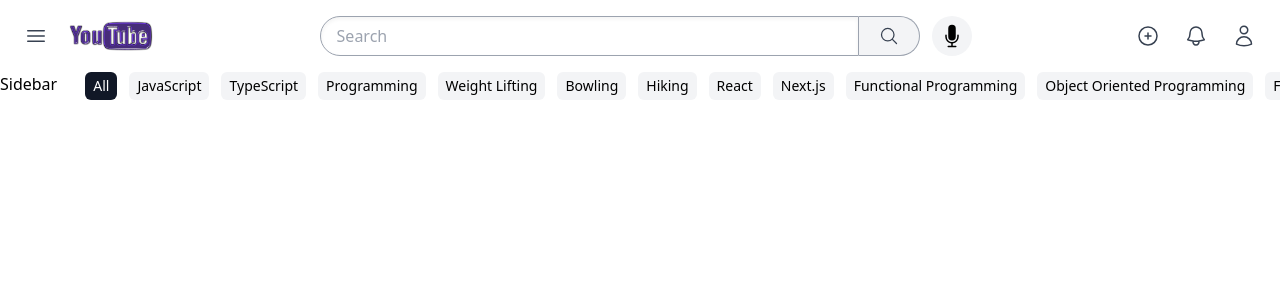
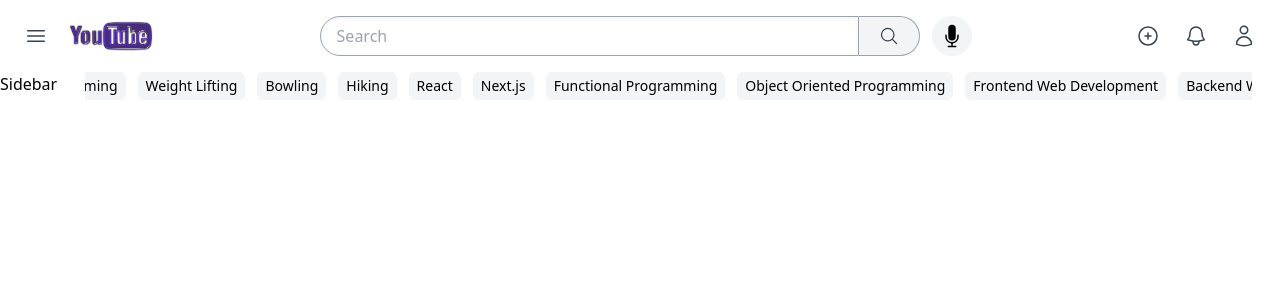
Before and after one commit to mojde-pajang/youtube_homepage, a React (Vite) app: page / in a window 1280 px wide. Shown: the top 300 px of the page. Built offline with nearby package versions, Linux system fonts and the light colour scheme.

Commit message:
Add action to category arrows

```diff
--- a/src/App.tsx
+++ b/src/App.tsx
@@ -10,7 +10,7 @@ function App() {
       <PageHeader />
       <div className="grid grid-cols-[auto,1fr] gap-7 flex-grow-1 overflow-auto">
         <div>Sidebar</div>
-        <div className=" overflow-x-hidden">
+        <div className=" overflow-x-hidden pr-7">
           <div className=" sticky top-0 bg-white z-10 pb-3 whitespace-nowrap">
             <CategoryList categoryList={categories}
               activeCategory={activeCategory}
--- a/src/components/CategoryList/index.tsx
+++ b/src/components/CategoryList/index.tsx
@@ -1,6 +1,8 @@
+/* eslint-disable @typescript-eslint/no-unused-vars */
 /* eslint-disable react-refresh/only-export-components */
-import { memo } from 'react';
-import Button from '../Button';
+import { memo, useRef, useState } from 'react';
+import { Button } from '..';
+import { ChevronLeftIcon, ChevronRightIcon } from '@heroicons/react/24/outline';
 
 type Props = {
   categoryList: string[];
@@ -8,15 +10,47 @@ type Props = {
   selectCategory: (category: string) => void
 }
 
-
+const TRANSLATE_AMOUNT = 200;
 
 function CategoryList({ categoryList, activeCategory, selectCategory }: Props) {
+  const [translate, setTranslate] = useState(300);
+  const [showLeftArrow, SetShowLeftArrow] = useState(false);
+  const [showRightArrow, SetShowRightArrow] = useState(false);
+  const containerRef = useRef<HTMLDivElement>(null);
+
+  const handleMoveToLeft = () => {
+    setTranslate(translate => {
+      const newTranslate = translate - TRANSLATE_AMOUNT;
+      if (newTranslate < 0) {
+        return 0;
+      }
+      return newTranslate
+    })
+  }
+
+  const handleMoveToRight = () => {
+    setTranslate(translate => {
+      if (containerRef.current == undefined)
+        return translate;
+
+      const newTranslate = translate + TRANSLATE_AMOUNT;
+      const edge = containerRef.current?.scrollWidth;
+      const visible = containerRef.current?.clientWidth;
+      if (newTranslate + visible > edge) {
+        return edge - visible;
+      }
+
+      return newTranslate;
+    });
+  }
+
   return (
-    <div className=' overflow-x-auto'>
-      <div className='flex gap-3 w-[max-content]'>
+    <div className=' overflow-x-hidden relative' ref={containerRef}>
+      <div className='flex gap-3 w-[max-content] '
+        style={{ "transform": `translateX(-${translate}px)` }}>
         {
-          categoryList.map(category => (
-            <Button variant={activeCategory === category ? "primaryActive" : "primary"}
+          categoryList.map((category, index) => (
+            <Button key={index} variant={activeCategory === category ? "primaryActive" : "primary"}
               size={'default'}
               className='px-2 py-1 '
               onClick={() => selectCategory(category)}
@@ -26,6 +60,26 @@ function CategoryList({ categoryList, activeCategory, selectCategory }: Props) {
           ))
         }
       </div>
+      {showLeftArrow && (
+        <div className=' bg-gradient-to-r from-white from-50% to-transparent w-24 h-full absolute top-0 left-0 '>
+          <Button variant={"ghost"} className=' h-full aspect-square w-auto'
+            onClick={handleMoveToLeft}
+          >
+            <ChevronLeftIcon className="size-6 stroke-primary-700" />
+          </Button>
+        </div>
+      )}
+      {showRightArrow && (
+        <div className=' bg-gradient-to-l from-white from-50%  w-24 h-full absolute top-0 right-0 flex justify-end '>
+          <Button variant={"ghost"} className=' h-auto aspect-square w-auto'
+            onClick={handleMoveToRight}
+          >
+            <ChevronRightIcon className="size-6 stroke-primary-700" />
+          </Button>
+        </div>
+      )}
+
+
     </div>
   )
 }
```
